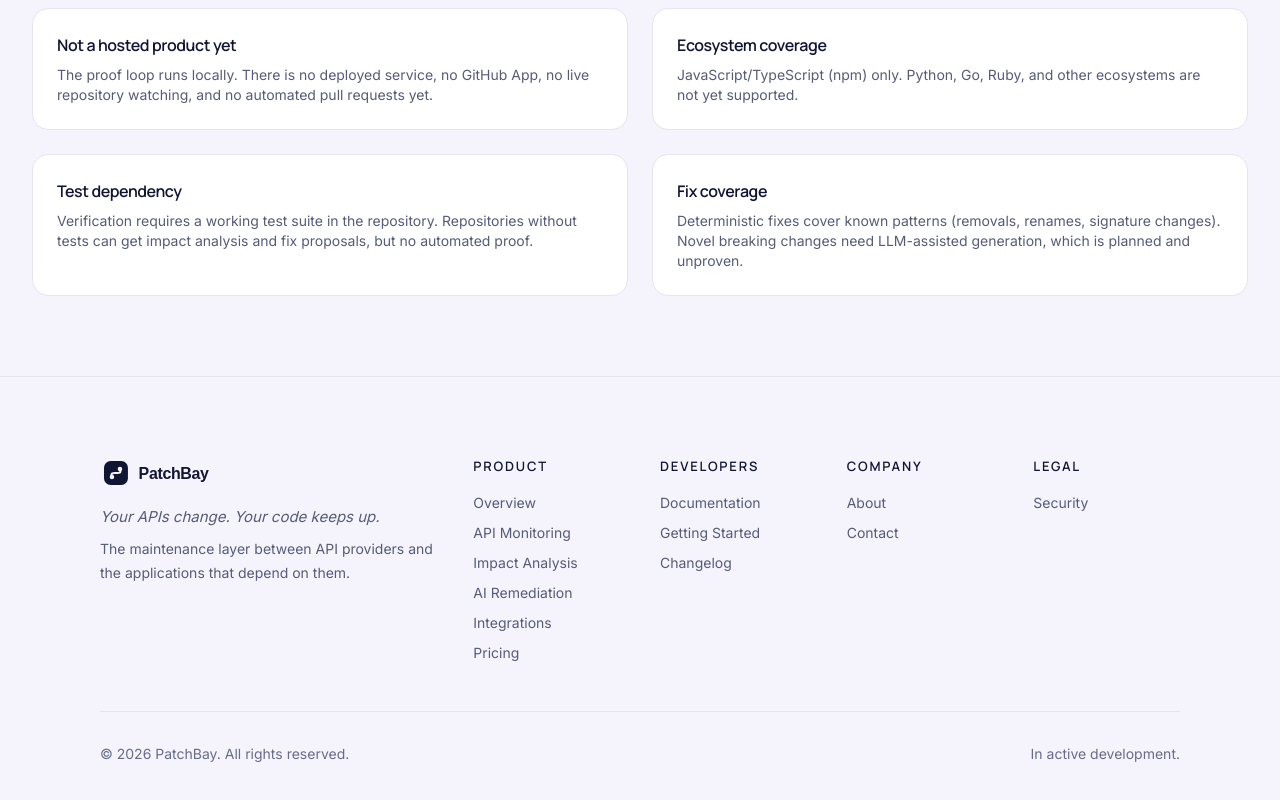
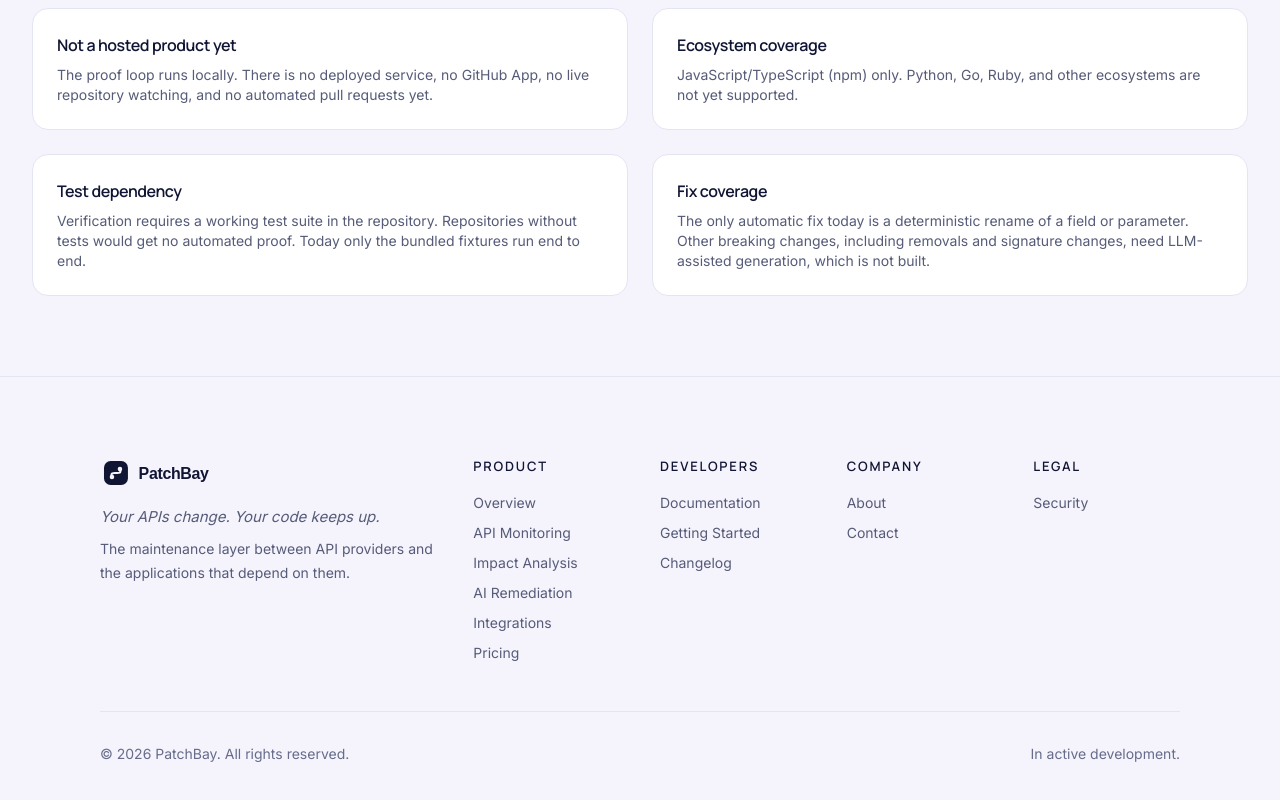
Before and after one commit to Nitish-1303/Patchversion, a Next.js app in the folder packages/site/: page /how-it-works in a window 1280 px wide. Shown: the part 2374-3174 px from the top of the page. Built offline with nearby package versions, Linux system fonts and the light colour scheme.

Commit message:
docs: limit how-it-works fix coverage and test claims to supported rename cases

```diff
--- a/packages/site/src/app/how-it-works/page.tsx
+++ b/packages/site/src/app/how-it-works/page.tsx
@@ -114,14 +114,14 @@ export default function HowItWorksPage() {
             <h3 className="font-semibold mb-2">Test dependency</h3>
             <p className="text-sm text-text-secondary">
               Verification requires a working test suite in the repository. Repositories
-              without tests can get impact analysis and fix proposals, but no automated proof.
+              without tests would get no automated proof. Today only the bundled fixtures run end to end.
             </p>
           </div>
           <div className="card">
             <h3 className="font-semibold mb-2">Fix coverage</h3>
             <p className="text-sm text-text-secondary">
-              Deterministic fixes cover known patterns (removals, renames, signature changes). Novel
-              breaking changes need LLM-assisted generation, which is planned and unproven.
+              The only automatic fix today is a deterministic rename of a field or parameter. Other
+              breaking changes, including removals and signature changes, need LLM-assisted generation, which is not built.
             </p>
           </div>
         </div>
```
